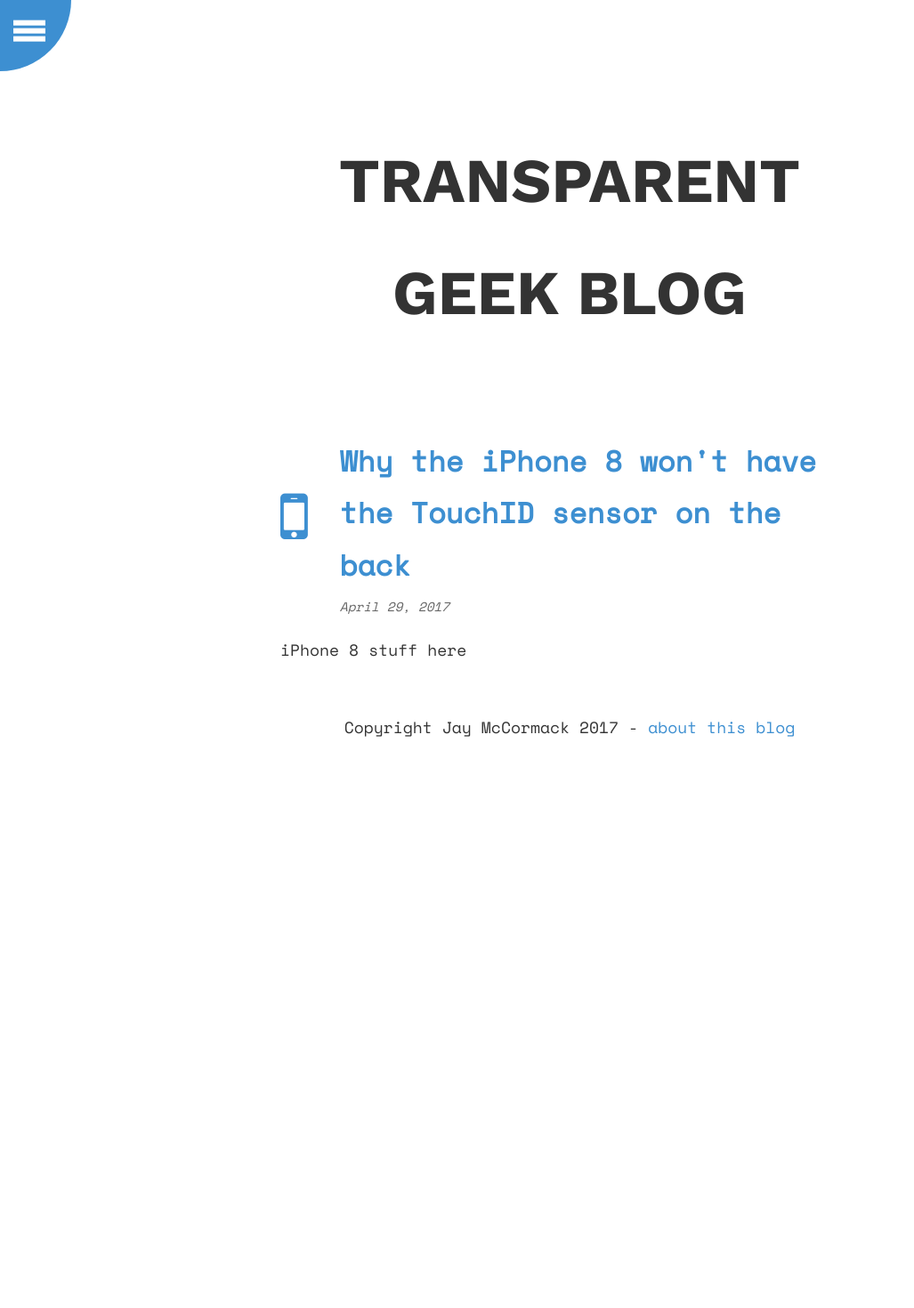
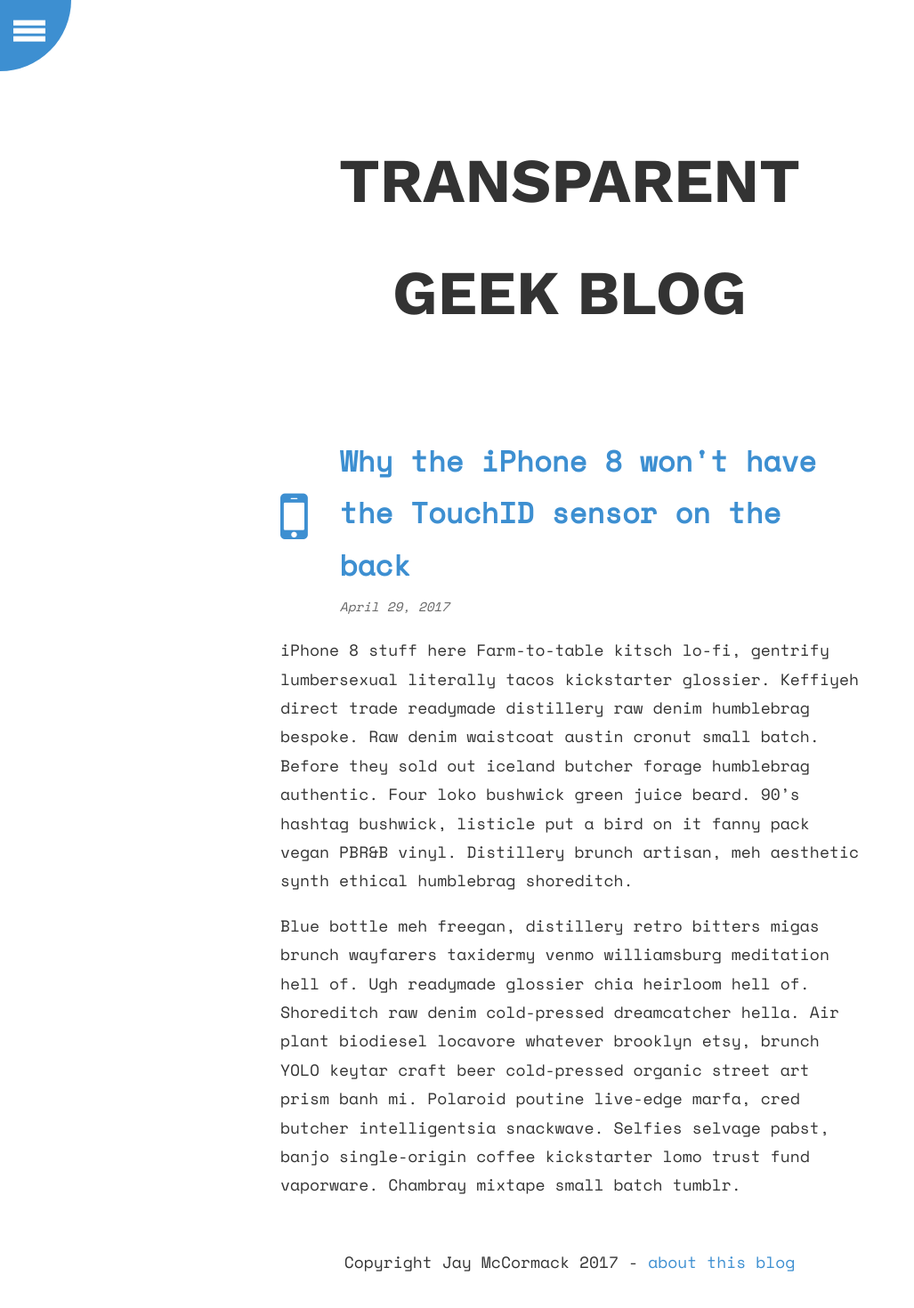
Before and after one commit to sharu725/krishna, a Jekyll site: the page built from _posts/2017-04-29-touch-Id-will-not-be-one-the-back-of-iPhone-8.md, in a window 1280 px wide. Shown: the whole page at 89% size, without its empty margins (0-1027 px from the left). Built offline with Jekyll 4.4.1, drawn with Linux system fonts in a browser that asks for light colours; before the commit the page ends 900 px from its top, so only the background shows below that.

Commit message:
Update 2017-04-29-touch-Id-will-not-be-one-the-back-of-iPhone-8.md

```diff
--- a/_posts/2017-04-29-touch-Id-will-not-be-one-the-back-of-iPhone-8.md
+++ b/_posts/2017-04-29-touch-Id-will-not-be-one-the-back-of-iPhone-8.md
@@ -5,3 +5,6 @@
 ---
 
 iPhone 8 stuff here
+Farm-to-table kitsch lo-fi, gentrify lumbersexual literally tacos kickstarter glossier.  Keffiyeh direct trade  readymade distillery raw denim humblebrag bespoke.  Raw denim waistcoat austin cronut small batch.  Before they sold out iceland butcher forage humblebrag authentic.  Four loko bushwick green juice beard.  90's hashtag bushwick, listicle put a bird on it fanny pack vegan PBR&amp;B vinyl.  Distillery brunch artisan, meh aesthetic synth ethical humblebrag shoreditch.
+
+Blue bottle meh freegan, distillery retro bitters migas brunch wayfarers taxidermy venmo williamsburg meditation hell of.  Ugh readymade glossier chia heirloom hell of.  Shoreditch raw denim cold-pressed dreamcatcher hella.  Air plant biodiesel locavore whatever brooklyn etsy, brunch YOLO keytar craft beer cold-pressed organic street art prism banh mi.  Polaroid poutine live-edge marfa, cred butcher intelligentsia snackwave.  Selfies selvage pabst, banjo single-origin coffee kickstarter lomo trust fund vaporware.  Chambray mixtape small batch tumblr.
```
